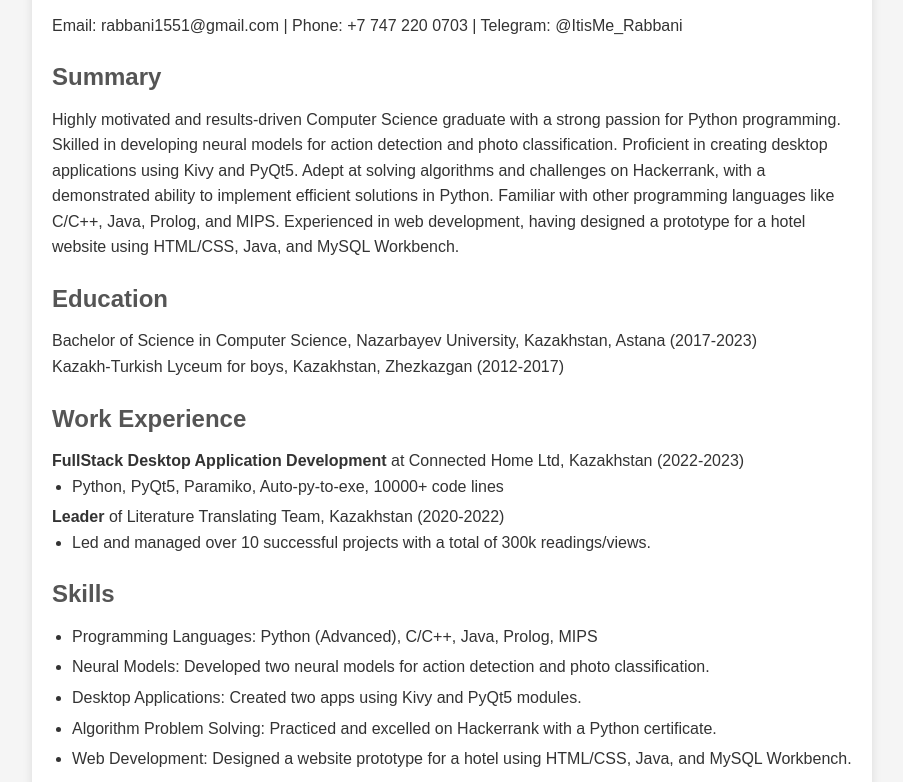
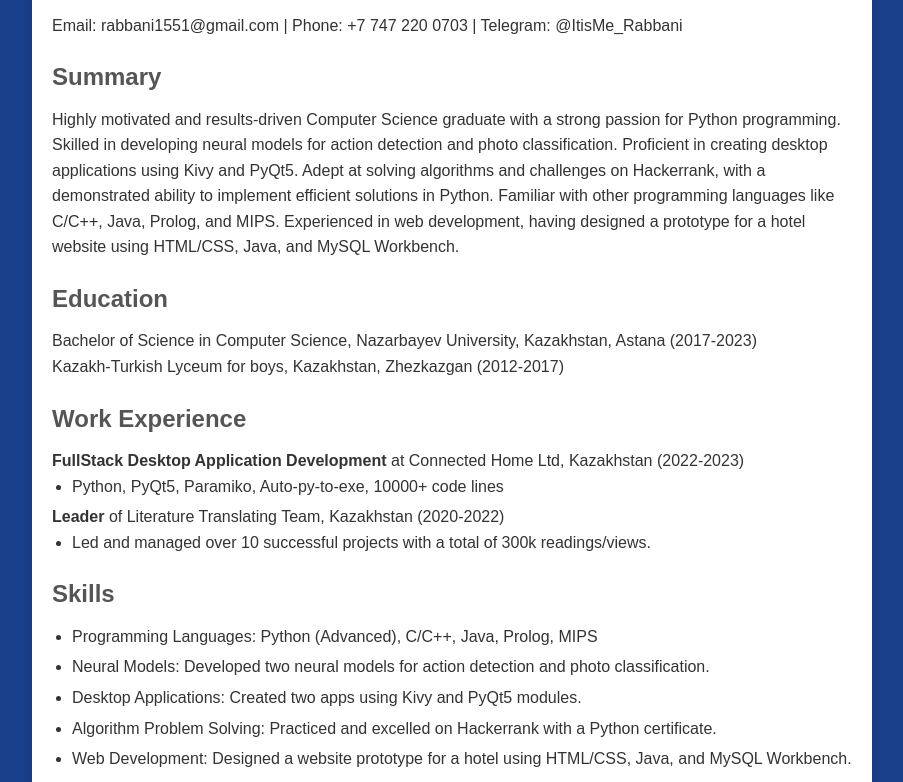
Before and after one commit to ka3ax01/mineCV, a plain HTML site: page index.html in a window 1280 px wide. Shown: the part 120-902 px from the top of the page, without its empty margins (188-1091 px from the left). Drawn offline with Linux system fonts and the light colour scheme.

Commit message:
Update style.css

```diff
--- a/style.css
+++ b/style.css
@@ -1,8 +1,9 @@
 body {
   font-family: Arial, sans-serif;
-  background-color: #f5f5f5;
+  background-color: #193E8A;
   color: #333;
   line-height: 1.6;
+  border-radius: 20px;
 }
 
 .cv-container {
```
